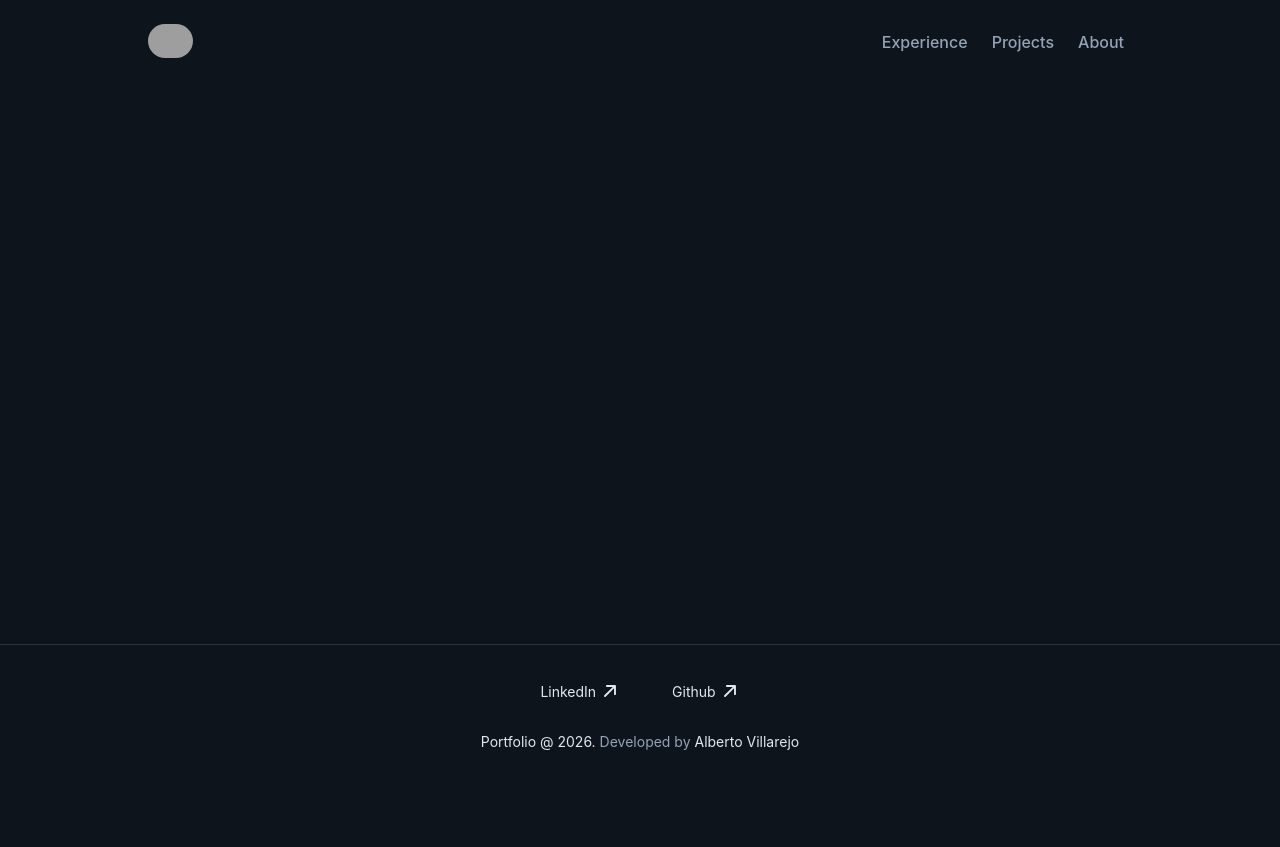
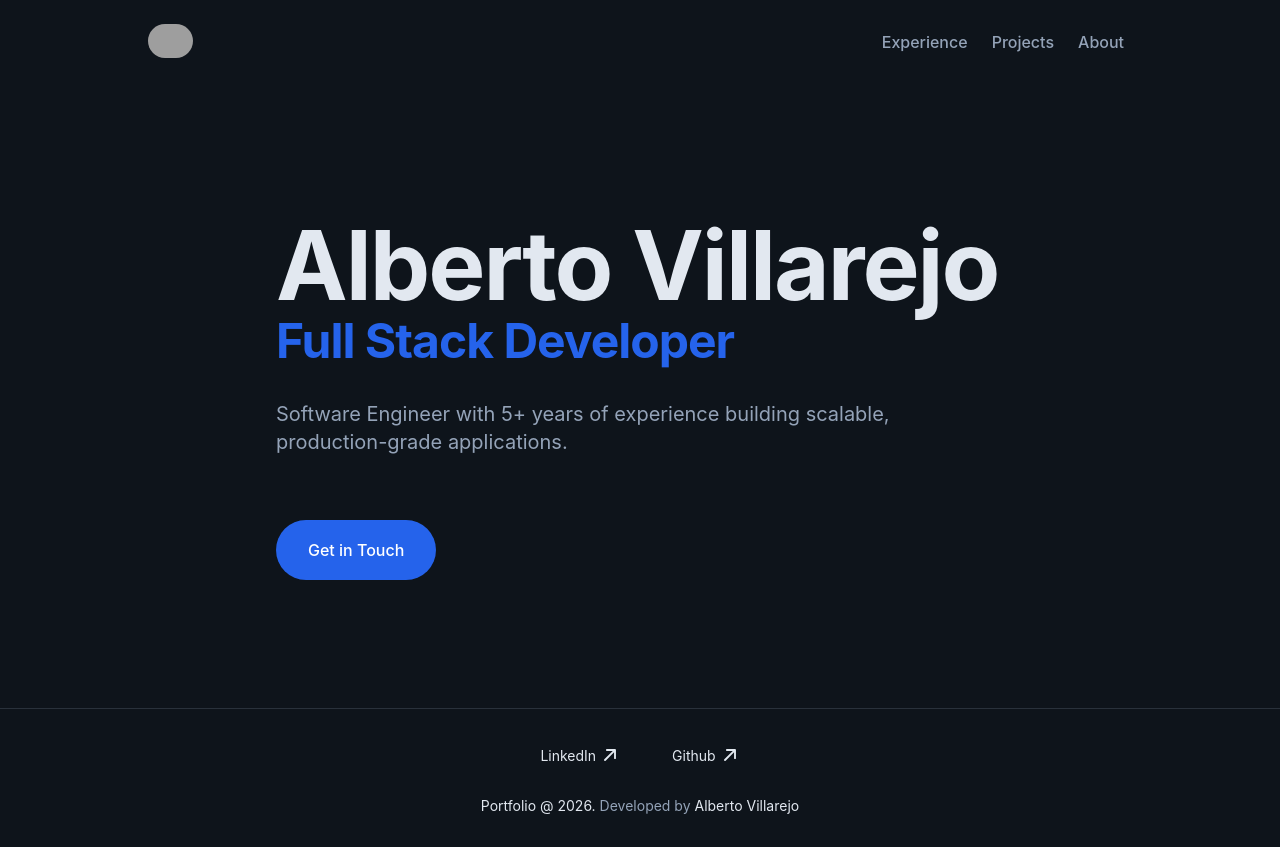
Before and after one commit to aVillarejo/portfolio, an Astro site: page / in a window 1280 px wide. Before the commit the page ends 800 px from the top, so only its background shows below. Built offline with nearby package versions, Linux system fonts and the light colour scheme; Astro itself is replaced by a stand-in of ours; grey boxes are pictures that could not be loaded.

Commit message:
feat: add Hero component

```diff
--- /dev/null
+++ b/src/components/Hero.astro
@@ -0,0 +1,27 @@
+---
+import type { HeroProps } from "@types";
+type Props = HeroProps;
+
+const { name, specialty, summary, email } = Astro.props;
+---
+
+<section class="py-24 md:py-32" id="#hero">
+  <h1
+    class="mb-1.5 font-serif text-7xl font-bold tracking-tightest text-white sm:text-8xl md:mb-0 md:text-9xl"
+  >
+    {name}
+  </h1>
+  <p
+    class="mb-9 font-serif text-4xl leading-11.5 font-bold tracking-tighter text-primary sm:text-5xl md:text-6xl"
+  >
+    {specialty}
+  </p>
+  <p class="mb-16 text-base font-normal text-neutral md:text-lg">
+    {summary}
+  </p>
+
+  <a
+    class="inline-block rounded-full bg-primary px-8 py-5 text-sm leading-5 font-medium text-[#fff]"
+    href={`mailto:${email}`}>Get in Touch</a
+  >
+</section>
--- a/src/pages/index.astro
+++ b/src/pages/index.astro
@@ -1,8 +1,11 @@
 ---
 import { SITE_CONTENT } from "@config";
 import Layout from "@layouts/Layout.astro";
+import Hero from "@components/Hero.astro";
 
 import "../styles/global.css";
 ---
 
-<Layout />
+<Layout>
+  <Hero {...SITE_CONTENT.hero} />
+</Layout>
```
